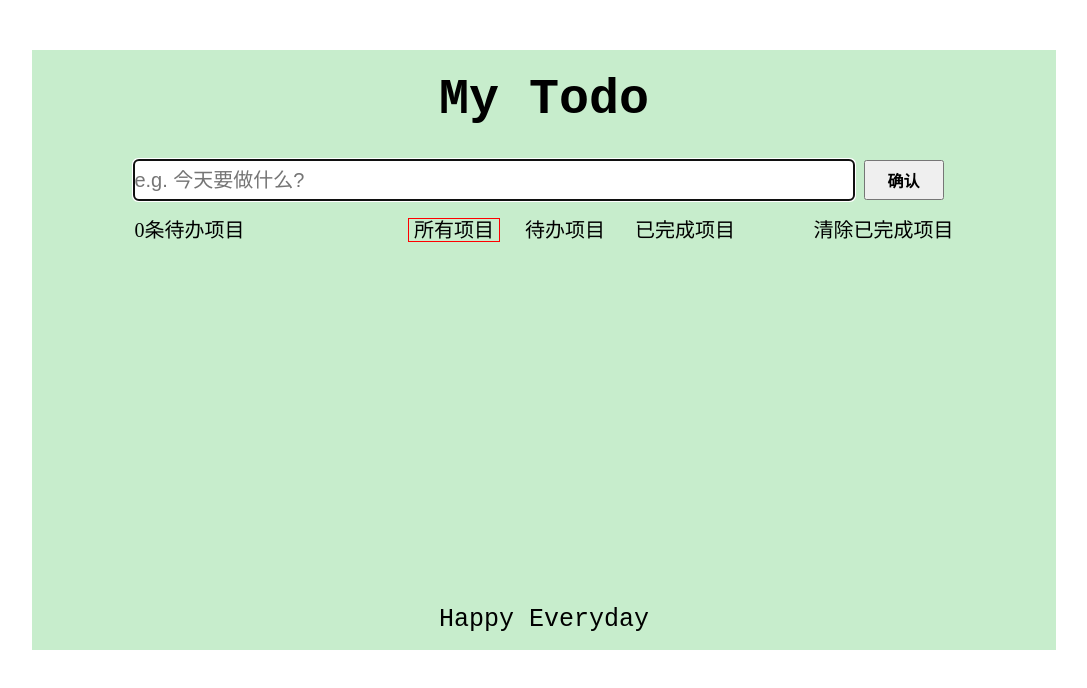
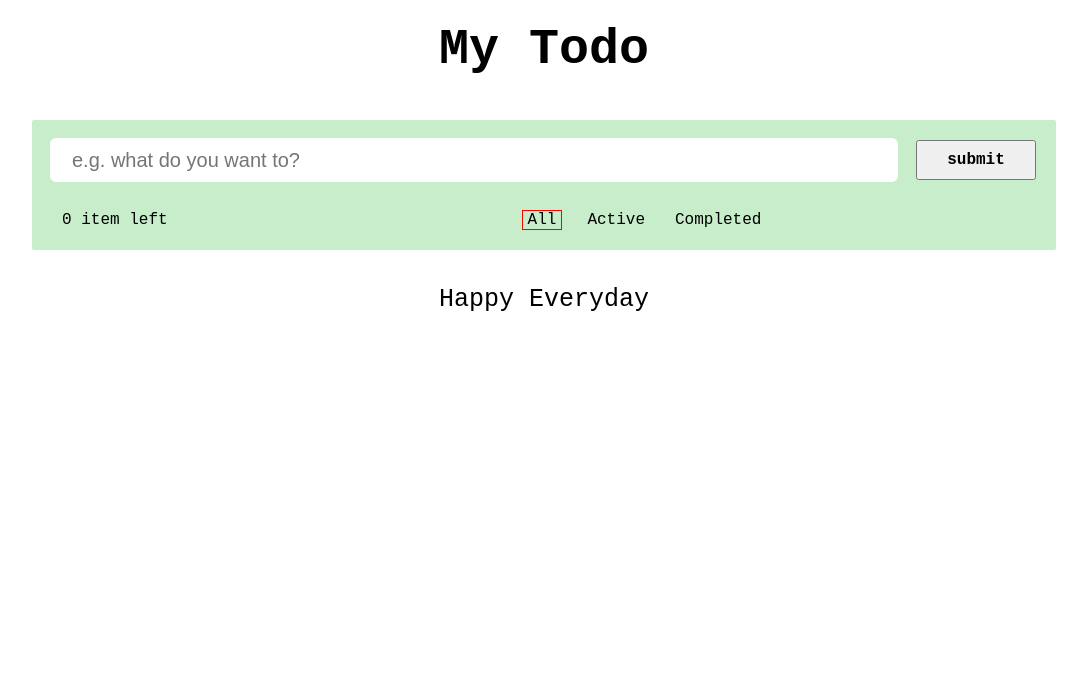
Before and after one commit to haledc/vue-todo-ssr, a Vue app: page / in a window 1280 px wide. Shown: the top 688 px of the page, without its empty margins (96-1183 px from the left). Built offline with nearby package versions, Linux system fonts and the light colour scheme.

Commit message:
fix css style

```diff
--- a/src/App.vue
+++ b/src/App.vue
@@ -21,12 +21,8 @@
 </script>
 
 <style scoped lang="stylus" type="text/stylus" rel="stylesheet/stylus">
+  $deviceWidth = device-width
   #app
-    width 80%
-    min-height 600px
-    margin 50px auto
-    background #c7edcc
-    position relative
-    display flex
-    flex-direction column
+    width $deviceWidth
+    min-width 820px
 </style>
--- /dev/null
+++ b/src/common/js/store.js
@@ -0,0 +1,14 @@
+export function saveToLocal(id, key, value) {
+  let todo = window.localStorage.__todo__
+  if (!todo) {
+    todo = undefined
+    todo.id = undefined
+  } else {
+    todo = JSON.parse(todo)
+    if (!todo[id]) {
+      todo[id] = {}
+    }
+  }
+  todo.id.key = value
+  window.localStorage.__todo__ = JSON.stringify(todo)
+}
--- a/src/components/footer/footer.vue
+++ b/src/components/footer/footer.vue
@@ -13,11 +13,9 @@
 
 <style scoped lang="stylus" type="text/stylus" rel="stylesheet/stylus">
   .footer
-    width 100%
     height 60px
-    flex 0 0 60px
+    margin 0 auto
     .content
-      /*margin 0 auto*/
       line-height 60px
       font-size 25px
       font-family "Courier New"
--- a/src/components/header/header.vue
+++ b/src/components/header/header.vue
@@ -18,11 +18,8 @@
 
 <style scoped lang="stylus" type="text/stylus" rel="stylesheet/stylus">
   .header
-    width 100%
-    top 0
-    left 0
+    margin 0 auto
     height 100px
-    flex 0 0 100px
     .title
       font-size 50px
       font-weight bolder
--- a/src/components/item/item.vue
+++ b/src/components/item/item.vue
@@ -1,11 +1,13 @@
 <template>
-  <div class="item" :class="{'finished':item.isFinished === true}">
-    <input type="checkbox" class="toggle" v-model="item.isFinished">
+  <div class="item" :class="{'finished':item.isCompleted === true}">
+    <span class="checkbox">
+      <input type="checkbox" v-model="item.isCompleted"/>
+    </span>
     <label class="content">{{item.content}}</label>
     <span class="operation">
-            <span class="delete" @click="deleteItem">删除</span>
-            <span class="detail" @click="showDetail">详细</span>
-          </span>
+      <span class="delete" @click="deleteItem">Delete</span>
+      <span class="detail" @click="showDetail">Detail</span>
+    </span>
   </div>
 </template>
 
@@ -30,34 +32,40 @@
 
 <style scoped lang="stylus" type="text/stylus" rel="stylesheet/stylus">
   .item
-    display block
+    display flex
     height 40px
-    background #fff
     position relative
-    margin-bottom 10px
     border-radius 5px
+    border 1px solid #ccc
+    margin 0 20px 10px
     &.finished
       .content
         text-decoration line-through
-    .toggle
-      display inline-block
+    .checkbox
+      flex 0 0 20px
       width 20px
       height 40px
-      border-radius 50%
+      line-height 40px
+      padding 0 10px
+      input
+        width 20px
+        height 40px
     .content
+      flex 1
       display inline-block
-      vertical-align top
       line-height 40px
-      width 900px
-      font-size 20px
     .operation
+      flex 0 0 150px
+      width 150px
       position absolute
       display inline-block
-      width 120px
       line-height 40px
       right 0
       text-align center
-      span:hover
-        cursor pointer
-
+      padding 0 10px
+      span
+        margin-left 10px
+        &:hover
+          cursor pointer
+          color #f00
 </style>
--- a/src/components/tab/tab.vue
+++ b/src/components/tab/tab.vue
@@ -1,6 +1,6 @@
 <template>
   <div class="tab">
-    <span class="left">{{ unFinishedItemLength }}条待办项目</span>
+    <span class="left">{{ unFinishedItemLength }} item left</span>
     <span class="middle">
         <span class="state"
               v-for="state in states"
@@ -9,7 +9,7 @@
               @click="toggleFilter(state)">{{ state }}</span>
       </span>
     <span>
-        <span class="clear" @click="clearALLFinishedItem">清除已完成项目</span>
+        <span class="clear" v-show="isShowClear" @click="clearALLFinishedItem">clear completed</span>
       </span>
   </div>
 </template>
@@ -28,12 +28,19 @@
     },
     data() {
       return {
-        states: ['所有项目', '待办项目', '已完成项目']
+        states: ['All', 'Active', 'Completed']
       }
     },
     computed: {
       unFinishedItemLength() {
-        return this.items.filter(item => !item.isFinished).length
+        return this.items.filter(item => !item.isCompleted).length
+      },
+      isShowClear() {
+        if (this.items.filter(item => item.isCompleted).length > 0) {
+          return true
+        } else {
+          return false
+        }
       }
     },
     methods: {
@@ -51,8 +58,9 @@
   .tab
     display flex
     height 50px
-    font-size 20px
     line-height 40px
+    margin 0 20px
+    padding 0 10px
     .left
       flex 0 0 200px
       width 200px
@@ -67,9 +75,11 @@
           border 1px solid #f00
         &:hover
           cursor pointer
+          color #f00
     .clear
       flex 0 0 200px
       width 200px
       &:hover
         cursor pointer
+        color #f00
 </style>
--- a/src/components/todo/todo.vue
+++ b/src/components/todo/todo.vue
@@ -3,13 +3,12 @@
     <div class="content-wrapper">
       <div class="input">
         <input type="text"
-               id="text"
                class="text"
                autofocus="autofocus"
-               placeholder="e.g. 今天要做什么?"
+               placeholder="e.g. what do you want to?"
                ref="text"
                @keyup.enter="addItem">
-        <button type="submit" class="submit" @click="addItem">确认</button>
+        <button type="submit" class="submit" @click="addItem">submit</button>
       </div>
       <div class="item-wrapper">
         <item
@@ -29,6 +28,7 @@
 <script type="text/ecmascript-6">
   import Item from 'components/item/item'
   import Tab from 'components/tab/tab'
+  import {saveToLocal} from 'common/js/store'
 
   let id = 0
 
@@ -36,35 +36,35 @@
     data() {
       return {
         items: [],
-        filter: '所有项目',
+        filter: 'All',
         show: false
       }
     },
     computed: {
       filterItems() {
-        if (this.filter === '所有项目') {
+        if (this.filter === 'All') {
           return this.items
         }
-        const finished = this.filter === '已完成项目'
-        return this.items.filter(item => finished === item.isFinished)
+        const finished = this.filter === 'Completed'
+        return this.items.filter(item => finished === item.isCompleted)
       }
     },
     methods: {
       addItem() {
         let content = this.$refs.text.value.trim()
         if (content === '') {
-          alert('请输入有效文字！')
           return
         }
         this.items.unshift({
           id: id++,
           content: content,
-          isFinished: false
+          isCompleted: false
         })
+        saveToLocal('hale', content, false)
         this.$refs.text.value = ''
       },
       deleteItem(id) {
-        const message = confirm('确定要删除吗？')
+        const message = confirm('Are you sure?')
         if (message) {
           this.items.splice(this.items.findIndex(item => item.id === id), 1)
         }
@@ -73,13 +73,9 @@
         this.filter = state
       },
       clearALLFinishedItem() {
-        if (this.items.filter(item => item.isFinished).length === 0) {
-          alert('没有已完成的项目！')
-          return
-        }
-        const message = confirm('确定要删除已完成的项目吗？')
+        const message = confirm('Are you sure?')
         if (message) {
-          this.items = this.items.filter(item => !item.isFinished)
+          this.items = this.items.filter(item => !item.isCompleted)
         }
       },
       showDetail() {
@@ -95,32 +91,40 @@
 
 <style scoped lang="stylus" type="text/stylus" rel="stylesheet/stylus">
   .todo
-    width 100%
-    top 100px
-    overflow hidden
-    flex 1
+    width 80%
+    margin 0 auto
+    background rgb(199, 237, 203)
+    border-radius 2px
+    font-family "Courier New"
     .content-wrapper
-      width 80%
-      margin 0 auto
-      position relative
+      margin 20px 0
+      box-sizing border-box
       .input
-        height 60px
-        width 100%
+        height 40px
         text-align center
+        font-family "Courier New"
         display flex
+        padding 20px
         font-size 20px
         .text
           flex 1
           height 40px
-          margin 10px 0
           border-radius 5px
+          padding 0 20px
+          margin-right 20px
+          border-color none
+          &:focus {
+            outline-color: #fff;
+          }
         .submit
+          flex 0 0 120px
           height 40px
-          width 80px
-          margin 10px
+          width 120px
           text-align center
+          font-family "Courier New"
           font-size 16px
           font-weight bolder
           &:hover
             cursor pointer
+            color #f00
 </style>
```
